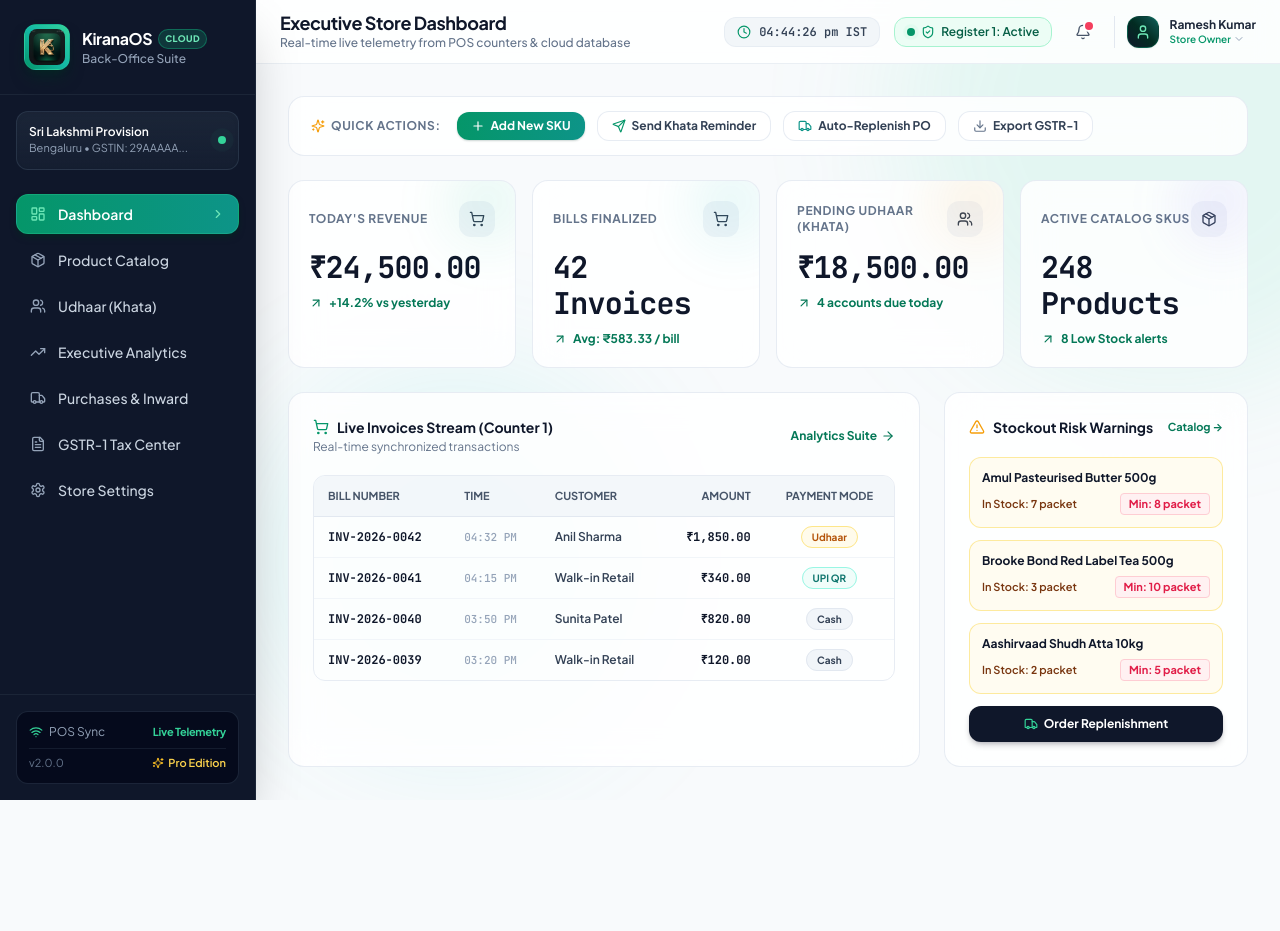
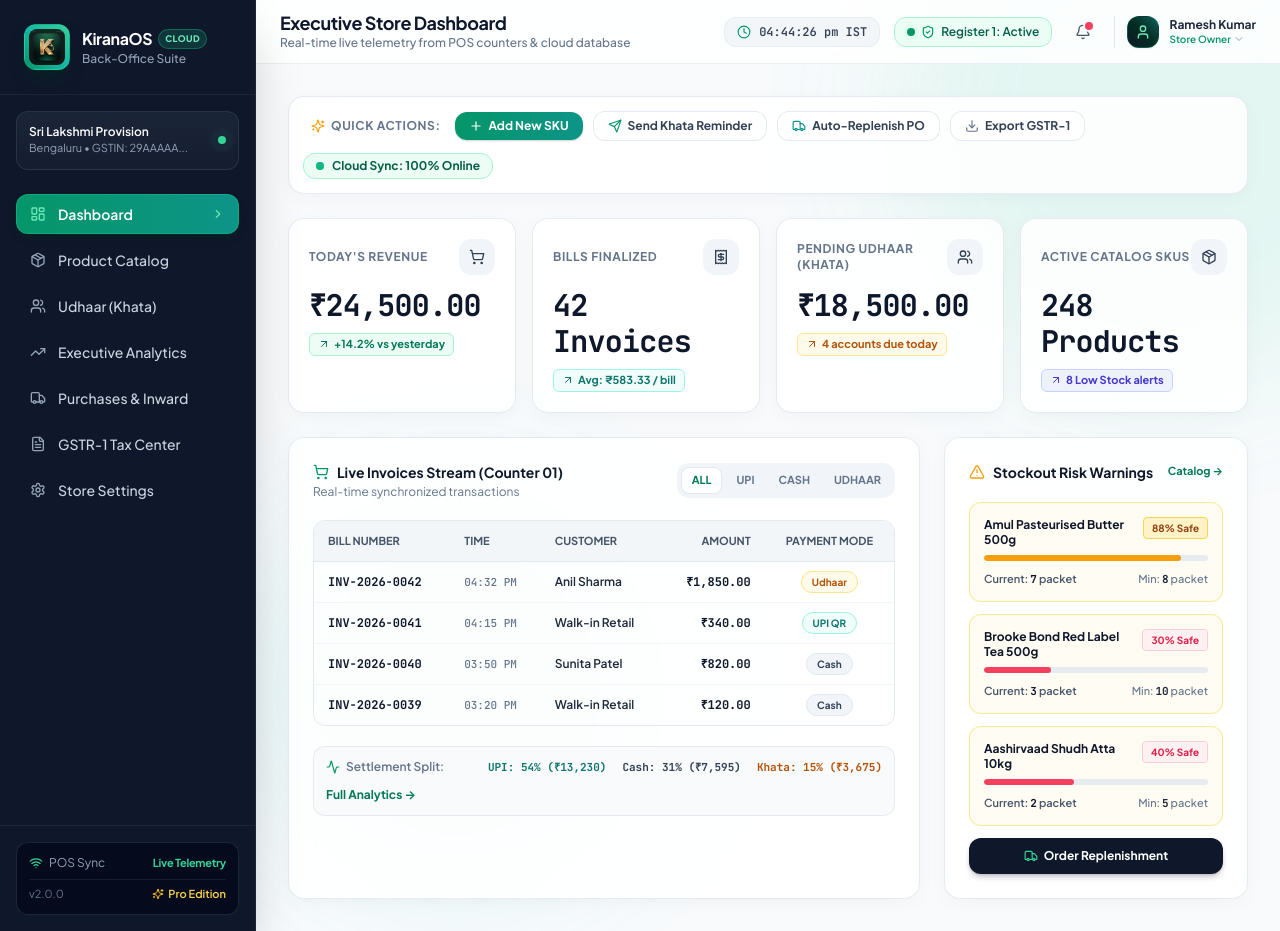
Before and after one commit to Sachinxcode-01/kirana-os, a Next.js app in the folder apps/web/: page / in a window 1280 px wide. Before the commit the page ends 800 px from the top, so only its background shows below. Built offline with nearby package versions, Linux system fonts and the light colour scheme.

Commit message:
feat(web): elevate design system, redesign login portal, and improve dashboard UX

```diff
--- a/apps/web/src/app/globals.css
+++ b/apps/web/src/app/globals.css
@@ -11,18 +11,27 @@ body {
   color: var(--foreground);
   background: var(--background);
   font-family: 'Plus Jakarta Sans', -apple-system, BlinkMacSystemFont, 'Segoe UI', Roboto, sans-serif;
+  text-rendering: optimizeLegibility;
+  -webkit-font-smoothing: antialiased;
+}
+
+::selection {
+  background-color: rgba(16, 185, 129, 0.25);
+  color: #064E3B;
 }
 
 .font-mono {
   font-family: 'JetBrains Mono', monospace;
+  font-feature-settings: "tnum" on, "zero" on;
 }
 
-/* Glassmorphism & Aurora Styles */
+/* Glassmorphism & Surface Styles */
 .glass-card {
-  background: rgba(255, 255, 255, 0.85);
-  backdrop-filter: blur(16px);
-  -webkit-backdrop-filter: blur(16px);
-  border: 1px solid rgba(226, 232, 240, 0.8);
+  background: rgba(255, 255, 255, 0.88);
+  backdrop-filter: blur(20px);
+  -webkit-backdrop-filter: blur(20px);
+  border: 1px solid rgba(226, 232, 240, 0.85);
+  box-shadow: 0 4px 20px -2px rgba(15, 23, 42, 0.04), 0 2px 6px -1px rgba(15, 23, 42, 0.02);
 }
 
 .glass-card-hover {
@@ -31,17 +40,74 @@ body {
 
 .glass-card-hover:hover {
   transform: translateY(-2px);
-  box-shadow: 0 12px 24px -10px rgba(15, 118, 110, 0.12);
-  border-color: rgba(20, 184, 166, 0.4);
+  box-shadow: 0 14px 28px -10px rgba(15, 118, 110, 0.15), 0 0 0 1px rgba(20, 184, 166, 0.25);
+}
+
+.glass-dark {
+  background: rgba(15, 23, 42, 0.75);
+  backdrop-filter: blur(24px);
+  -webkit-backdrop-filter: blur(24px);
+  border: 1px solid rgba(255, 255, 255, 0.08);
+  box-shadow: 0 25px 50px -12px rgba(0, 0, 0, 0.5), inset 0 1px 0 rgba(255, 255, 255, 0.1);
+}
+
+.glass-input {
+  background: rgba(2, 6, 23, 0.6);
+  backdrop-filter: blur(12px);
+  border: 1px solid rgba(51, 65, 85, 0.8);
+  transition: all 0.2s ease;
+}
+
+.glass-input:focus {
+  border-color: rgba(16, 185, 129, 0.8);
+  box-shadow: 0 0 0 3px rgba(16, 185, 129, 0.18);
+}
+
+/* Ambient Glow Utilities */
+.glow-emerald {
+  box-shadow: 0 0 35px -5px rgba(16, 185, 129, 0.35);
+}
+
+.glow-teal {
+  box-shadow: 0 0 35px -5px rgba(20, 184, 166, 0.35);
 }
 
 .aurora-bg {
-  background: radial-gradient(circle at 10% 20%, rgba(204, 251, 241, 0.4) 0%, transparent 40%),
-              radial-gradient(circle at 90% 80%, rgba(254, 243, 199, 0.35) 0%, transparent 40%),
-              radial-gradient(circle at 50% 50%, rgba(241, 245, 249, 0.6) 0%, transparent 60%);
+  background: radial-gradient(circle at 15% 15%, rgba(16, 185, 129, 0.12) 0%, transparent 45%),
+              radial-gradient(circle at 85% 85%, rgba(20, 184, 166, 0.10) 0%, transparent 45%),
+              radial-gradient(circle at 50% 50%, rgba(248, 250, 252, 0.9) 0%, transparent 70%);
 }
 
-/* Custom modern scrollbar */
+.aurora-dark {
+  background: radial-gradient(circle at 20% 20%, rgba(16, 185, 129, 0.15) 0%, transparent 50%),
+              radial-gradient(circle at 80% 80%, rgba(13, 148, 136, 0.12) 0%, transparent 50%),
+              radial-gradient(circle at 50% 10%, rgba(245, 158, 11, 0.06) 0%, transparent 40%);
+}
+
+/* Subtle Shimmer Animation */
+@keyframes shimmer {
+  0% { transform: translateX(-100%); }
+  100% { transform: translateX(100%); }
+}
+
+.animate-shimmer {
+  position: relative;
+  overflow: hidden;
+}
+
+.animate-shimmer::after {
+  content: '';
+  position: absolute;
+  top: 0;
+  right: 0;
+  bottom: 0;
+  left: 0;
+  transform: translateX(-100%);
+  background: linear-gradient(90deg, transparent, rgba(255, 255, 255, 0.15), transparent);
+  animation: shimmer 2.5s infinite;
+}
+
+/* Custom Modern Scrollbar */
 ::-webkit-scrollbar {
   width: 6px;
   height: 6px;
--- a/apps/web/src/app/page.tsx
+++ b/apps/web/src/app/page.tsx
@@ -1,6 +1,6 @@
 "use client";
 
-import React from "react";
+import React, { useState } from "react";
 import Link from "next/link";
 import { motion, type Variants } from "motion/react";
 import { Sidebar } from "@/components/layout/Sidebar";
@@ -23,9 +23,15 @@ import {
   ArrowRight,
   Clock,
   ShieldCheck,
+  CreditCard,
+  Banknote,
+  Receipt,
+  Activity,
 } from "lucide-react";
 
 export default function BackOfficeDashboard() {
+  const [filterMode, setFilterMode] = useState<"ALL" | "UPI" | "CASH" | "UDHAAR">("ALL");
+
   const kpis = [
     {
       title: "Today's Revenue",
@@ -33,17 +39,19 @@ export default function BackOfficeDashboard() {
       change: "+14.2% vs yesterday",
       icon: ShoppingCart,
       color: "emerald",
-      bgGradient: "from-emerald-500/10 to-teal-500/5",
-      borderColor: "border-emerald-200/80",
+      bgGradient: "from-emerald-500/12 to-teal-500/5",
+      borderColor: "border-emerald-200/90",
+      pillBg: "bg-emerald-50 text-emerald-700 border-emerald-200",
     },
     {
       title: "Bills Finalized",
       value: "42 Invoices",
       change: "Avg: ₹583.33 / bill",
-      icon: ShoppingCart,
+      icon: Receipt,
       color: "teal",
-      bgGradient: "from-teal-500/10 to-cyan-500/5",
-      borderColor: "border-teal-200/80",
+      bgGradient: "from-teal-500/12 to-cyan-500/5",
+      borderColor: "border-teal-200/90",
+      pillBg: "bg-teal-50 text-teal-700 border-teal-200",
     },
     {
       title: "Pending Udhaar (Khata)",
@@ -51,8 +59,9 @@ export default function BackOfficeDashboard() {
       change: "4 accounts due today",
       icon: Users,
       color: "amber",
-      bgGradient: "from-amber-500/10 to-orange-500/5",
-      borderColor: "border-amber-200/80",
+      bgGradient: "from-amber-500/12 to-orange-500/5",
+      borderColor: "border-amber-200/90",
+      pillBg: "bg-amber-50 text-amber-700 border-amber-200",
     },
     {
       title: "Active Catalog SKUs",
@@ -60,8 +69,9 @@ export default function BackOfficeDashboard() {
       change: "8 Low Stock alerts",
       icon: Package,
       color: "indigo",
-      bgGradient: "from-indigo-500/10 to-purple-500/5",
-      borderColor: "border-indigo-200/80",
+      bgGradient: "from-indigo-500/12 to-purple-500/5",
+      borderColor: "border-indigo-200/90",
+      pillBg: "bg-indigo-50 text-indigo-700 border-indigo-200",
     },
   ];
 
@@ -71,6 +81,13 @@ export default function BackOfficeDashboard() {
     { id: "INV-2026-0040", time: "03:50 PM", customer: "Sunita Patel", amount: "₹820.00", mode: "Cash", status: "completed" },
     { id: "INV-2026-0039", time: "03:20 PM", customer: "Walk-in Retail", amount: "₹120.00", mode: "Cash", status: "completed" },
   ];
+
+  const filteredBills = recentBills.filter((b) => {
+    if (filterMode === "UPI") return b.mode === "UPI QR";
+    if (filterMode === "CASH") return b.mode === "Cash";
+    if (filterMode === "UDHAAR") return b.mode === "Udhaar";
+    return true;
+  });
 
   const lowStockAlerts = [
     { name: "Amul Pasteurised Butter 500g", current: 7, min: 8, unit: "packet" },
@@ -107,13 +124,14 @@ export default function BackOfficeDashboard() {
           subtitle="Real-time live telemetry from POS counters & cloud database"
         />
 
-        <main className="p-8 space-y-6 flex-1 overflow-auto">
-          {/* Quick Action Bar */}
+        <main className="p-6 sm:p-8 space-y-6 flex-1 overflow-auto">
+          {/* Quick Action Ribbon & Store Pulse */}
           <motion.div
             initial={{ opacity: 0, y: -10 }}
             animate={{ opacity: 1, y: 0 }}
-            className="flex flex-wrap items-center gap-3 p-3.5 glass-card rounded-2xl shadow-xs"
+            className="flex flex-wrap items-center justify-between gap-3 p-3.5 glass-card rounded-2xl shadow-xs"
           >
+            <div className="flex flex-wrap items-center gap-2.5">
               <span className="text-xs font-bold text-slate-500 uppercase tracking-wider pl-2 pr-1 flex items-center gap-1.5">
                 <Sparkles className="w-3.5 h-3.5 text-amber-500" /> Quick Actions:
               </span>
@@ -125,22 +143,32 @@ export default function BackOfficeDashboard() {
               </Link>
               <Link
                 href="/udhaar"
-              className="flex items-center gap-1.5 px-3.5 py-1.5 rounded-xl text-xs font-bold text-slate-700 bg-white hover:bg-slate-50 border border-slate-200/80 shadow-xs transition-all hover:scale-102"
+                className="flex items-center gap-1.5 px-3.5 py-1.5 rounded-xl text-xs font-bold text-slate-700 bg-white hover:bg-slate-50 border border-slate-200/90 shadow-xs transition-all hover:scale-102"
               >
                 <Send className="w-3.5 h-3.5 text-emerald-600" /> Send Khata Reminder
               </Link>
               <Link
                 href="/purchases"
-              className="flex items-center gap-1.5 px-3.5 py-1.5 rounded-xl text-xs font-bold text-slate-700 bg-white hover:bg-slate-50 border border-slate-200/80 shadow-xs transition-all hover:scale-102"
+                className="flex items-center gap-1.5 px-3.5 py-1.5 rounded-xl text-xs font-bold text-slate-700 bg-white hover:bg-slate-50 border border-slate-200/90 shadow-xs transition-all hover:scale-102"
               >
                 <Truck className="w-3.5 h-3.5 text-teal-600" /> Auto-Replenish PO
               </Link>
               <Link
                 href="/gst"
-              className="flex items-center gap-1.5 px-3.5 py-1.5 rounded-xl text-xs font-bold text-slate-700 bg-white hover:bg-slate-50 border border-slate-200/80 shadow-xs transition-all hover:scale-102"
+                className="flex items-center gap-1.5 px-3.5 py-1.5 rounded-xl text-xs font-bold text-slate-700 bg-white hover:bg-slate-50 border border-slate-200/90 shadow-xs transition-all hover:scale-102"
               >
                 <Download className="w-3.5 h-3.5 text-slate-500" /> Export GSTR-1
               </Link>
+            </div>
+
+            {/* Quick Live Pulse Badge */}
+            <div className="hidden xl:flex items-center gap-2 px-3 py-1 bg-emerald-50 text-emerald-800 text-xs font-bold rounded-xl border border-emerald-200">
+              <span className="relative flex h-2 w-2">
+                <span className="animate-ping absolute inline-flex h-full w-full rounded-full bg-emerald-400 opacity-75"></span>
+                <span className="relative inline-flex rounded-full h-2 w-2 bg-emerald-500"></span>
+              </span>
+              <span>Cloud Sync: 100% Online</span>
+            </div>
           </motion.div>
 
           {/* Top KPI Grid */}
@@ -157,9 +185,9 @@ export default function BackOfficeDashboard() {
                   key={kpi.title}
                   variants={itemVariants}
                   whileHover={{ y: -4, transition: { duration: 0.2 } }}
-                  className={`p-5 glass-card rounded-2xl relative overflow-hidden shadow-xs hover:shadow-md transition-shadow group border ${kpi.borderColor}`}
+                  className={`p-5 glass-card rounded-2xl relative overflow-hidden shadow-xs hover:shadow-md transition-all group border ${kpi.borderColor}`}
                 >
-                  <div className={`absolute top-0 right-0 w-24 h-24 bg-gradient-to-br ${kpi.bgGradient} rounded-full blur-xl -mr-6 -mt-6`}></div>
+                  <div className={`absolute top-0 right-0 w-28 h-28 bg-gradient-to-br ${kpi.bgGradient} rounded-full blur-xl -mr-6 -mt-6 pointer-events-none`}></div>
                   <div className="flex items-center justify-between">
                     <span className="text-xs text-slate-500 font-bold uppercase tracking-wider">{kpi.title}</span>
                     <div className="p-2.5 bg-slate-100 rounded-xl text-slate-700 group-hover:bg-emerald-50 group-hover:text-emerald-700 transition-colors">
@@ -167,15 +195,17 @@ export default function BackOfficeDashboard() {
                     </div>
                   </div>
                   <h3 className="text-3xl font-black font-mono mt-3 text-slate-900 tracking-tight">{kpi.value}</h3>
-                  <div className="flex items-center gap-1.5 mt-2.5 text-xs text-emerald-700 font-bold">
-                    <ArrowUpRight className="w-3.5 h-3.5" /> {kpi.change}
+                  <div className="flex items-center gap-1.5 mt-2.5">
+                    <span className={`inline-flex items-center gap-1 text-[11px] font-bold px-2 py-0.5 rounded-md border ${kpi.pillBg}`}>
+                      <ArrowUpRight className="w-3 h-3" /> {kpi.change}
+                    </span>
                   </div>
                 </motion.div>
               );
             })}
           </motion.div>
 
-          {/* Activity Feeds & Low Stock */}
+          {/* Activity Feeds & Stockout Warnings */}
           <div className="grid grid-cols-1 lg:grid-cols-3 gap-6">
             {/* Live POS Sales Stream */}
             <motion.div
@@ -184,26 +214,38 @@ export default function BackOfficeDashboard() {
               transition={{ duration: 0.4, delay: 0.2 }}
               className="lg:col-span-2 p-6 glass-card rounded-2xl shadow-xs space-y-5"
             >
-              <div className="flex items-center justify-between">
+              <div className="flex flex-wrap items-center justify-between gap-3">
                 <div>
                   <h4 className="font-bold text-slate-900 text-sm flex items-center gap-2">
-                    <ShoppingCart className="w-4 h-4 text-emerald-600" /> Live Invoices Stream (Counter 1)
+                    <ShoppingCart className="w-4 h-4 text-emerald-600" /> Live Invoices Stream (Counter 01)
                   </h4>
                   <p className="text-xs text-slate-500 mt-0.5">Real-time synchronized transactions</p>
                 </div>
-                <Link
-                  href="/analytics"
-                  className="flex items-center gap-1 text-xs font-bold text-emerald-700 hover:text-emerald-800 transition-colors"
+
+                {/* Filter Pills */}
+                <div className="flex items-center gap-1 bg-slate-100 p-1 rounded-xl text-[11px] font-bold">
+                  {(["ALL", "UPI", "CASH", "UDHAAR"] as const).map((m) => (
+                    <button
+                      key={m}
+                      type="button"
+                      onClick={() => setFilterMode(m)}
+                      className={`px-2.5 py-1 rounded-lg transition-all cursor-pointer ${
+                        filterMode === m
+                          ? "bg-white text-emerald-700 shadow-xs border border-slate-200 font-bold"
+                          : "text-slate-500 hover:text-slate-900"
+                      }`}
                     >
-                  <span>Analytics Suite</span>
-                  <ArrowRight className="w-3.5 h-3.5" />
-                </Link>
+                      {m}
+                    </button>
+                  ))}
+                </div>
               </div>
 
-              <div className="overflow-x-auto rounded-xl border border-slate-200/80">
+              {/* Transactions Table */}
+              <div className="overflow-x-auto rounded-xl border border-slate-200/90 shadow-xs">
                 <table className="w-full text-left text-xs border-collapse">
                   <thead>
-                    <tr className="bg-slate-100/80 border-b border-slate-200 text-[11px] font-bold text-slate-600 uppercase">
+                    <tr className="bg-slate-100/90 border-b border-slate-200 text-[11px] font-bold text-slate-600 uppercase">
                       <th className="py-3 px-3.5">Bill Number</th>
                       <th className="py-3 px-3.5">Time</th>
                       <th className="py-3 px-3.5">Customer</th>
@@ -212,11 +254,11 @@ export default function BackOfficeDashboard() {
                     </tr>
                   </thead>
                   <tbody className="divide-y divide-slate-100 font-medium">
-                    {recentBills.map((b) => (
-                      <tr key={b.id} className="hover:bg-slate-50/70 transition-colors">
+                    {filteredBills.map((b) => (
+                      <tr key={b.id} className="hover:bg-slate-50/80 transition-colors">
                         <td className="py-3 px-3.5 font-mono font-bold text-slate-900">{b.id}</td>
-                        <td className="py-3 px-3.5 text-slate-400 font-mono text-[11px]">{b.time}</td>
-                        <td className="py-3 px-3.5 text-slate-700 font-semibold">{b.customer}</td>
+                        <td className="py-3 px-3.5 text-slate-500 font-mono text-[11px]">{b.time}</td>
+                        <td className="py-3 px-3.5 text-slate-800 font-semibold">{b.customer}</td>
                         <td className="py-3 px-3.5 text-right font-mono font-bold text-slate-900">{b.amount}</td>
                         <td className="py-3 px-3.5 text-center">
                           <span
@@ -236,9 +278,27 @@ export default function BackOfficeDashboard() {
                   </tbody>
                 </table>
               </div>
+
+              {/* Settlement Summary Pill Bar */}
+              <div className="p-3 bg-slate-50 rounded-xl border border-slate-200/80 flex flex-wrap items-center justify-between gap-3 text-xs">
+                <span className="font-semibold text-slate-500 flex items-center gap-1.5">
+                  <Activity className="w-3.5 h-3.5 text-emerald-600" /> Settlement Split:
+                </span>
+                <div className="flex items-center gap-4 text-[11px] font-mono font-bold">
+                  <span className="text-teal-700">UPI: 54% (₹13,230)</span>
+                  <span className="text-slate-700">Cash: 31% (₹7,595)</span>
+                  <span className="text-amber-700">Khata: 15% (₹3,675)</span>
+                </div>
+                <Link
+                  href="/analytics"
+                  className="text-xs font-bold text-emerald-700 hover:text-emerald-800 flex items-center gap-1"
+                >
+                  Full Analytics &rarr;
+                </Link>
+              </div>
             </motion.div>
 
-            {/* Critical Low Stock Column */}
+            {/* Critical Low Stock Column with Visual Threshold Meter */}
             <motion.div
               initial={{ opacity: 0, y: 15 }}
               animate={{ opacity: 1, y: 0 }}
@@ -255,25 +315,54 @@ export default function BackOfficeDashboard() {
               </div>
 
               <div className="space-y-3 text-xs">
-                {lowStockAlerts.map((item) => (
+                {lowStockAlerts.map((item) => {
+                  const stockPct = Math.min(100, Math.round((item.current / item.min) * 100));
+                  const isSevere = stockPct <= 50;
+
+                  return (
                     <motion.div
                       whileHover={{ scale: 1.01 }}
                       key={item.name}
-                    className="p-3 bg-amber-50/70 rounded-xl border border-amber-200/80 space-y-1 shadow-xs"
+                      className="p-3.5 bg-amber-50/60 rounded-xl border border-amber-200/90 space-y-2 shadow-xs"
                     >
+                      <div className="flex justify-between items-start gap-2">
                         <p className="font-bold text-slate-900 leading-tight">{item.name}</p>
-                    <div className="flex justify-between items-center text-[11px] text-amber-900 font-semibold pt-1">
-                      <span>In Stock: <strong className="font-mono">{item.current}</strong> {item.unit}</span>
-                      <span className="text-rose-600 font-bold bg-rose-50 px-2 py-0.5 rounded border border-rose-200">
-                        Min: {item.min} {item.unit}
+                        <span
+                          className={`text-[10px] font-bold px-2 py-0.5 rounded border shrink-0 ${
+                            isSevere
+                              ? "bg-rose-50 text-rose-600 border-rose-200"
+                              : "bg-amber-100 text-amber-800 border-amber-300"
+                          }`}
+                        >
+                          {stockPct}% Safe
+                        </span>
+                      </div>
+
+                      {/* Stock Visual Progress Bar */}
+                      <div className="w-full bg-slate-200/80 h-1.5 rounded-full overflow-hidden">
+                        <div
+                          className={`h-full rounded-full transition-all ${
+                            isSevere ? "bg-rose-500" : "bg-amber-500"
+                          }`}
+                          style={{ width: `${stockPct}%` }}
+                        />
+                      </div>
+
+                      <div className="flex justify-between items-center text-[11px] text-slate-600 font-semibold pt-0.5">
+                        <span>
+                          Current: <strong className="font-mono text-slate-900">{item.current}</strong> {item.unit}
+                        </span>
+                        <span className="text-slate-500 font-medium">
+                          Min: <strong className="font-mono text-slate-800">{item.min}</strong> {item.unit}
                         </span>
                       </div>
                     </motion.div>
-                ))}
+                  );
+                })}
 
                 <Link
                   href="/purchases"
-                  className="w-full flex items-center justify-center gap-1.5 py-2.5 rounded-xl bg-slate-900 hover:bg-slate-800 text-white text-xs font-bold shadow-md shadow-slate-950/20 transition-all mt-2"
+                  className="w-full flex items-center justify-center gap-1.5 py-2.5 rounded-xl bg-slate-900 hover:bg-slate-800 text-white text-xs font-bold shadow-md shadow-slate-950/20 transition-all mt-2 cursor-pointer"
                 >
                   <Truck className="w-3.5 h-3.5 text-emerald-400" /> Order Replenishment
                 </Link>
```
Also changed, not shown: apps/web/src/app/login/page.tsx (+144 -132 lines), 2 other files (tests, documents, lock files or other folders). Lines whose indentation alone changed are shown as unchanged.
